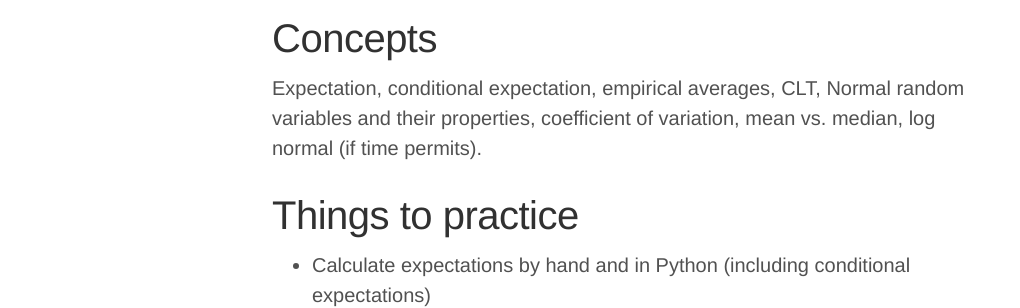
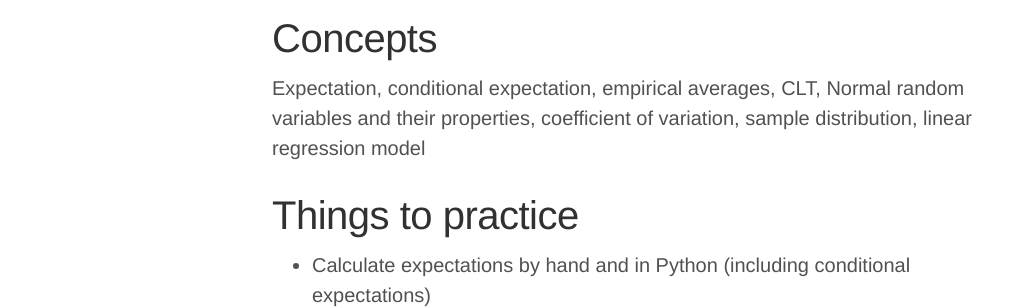
Before and after one commit to elevien/math50_2025, a Jekyll site: the page built from unit2.md, in a window 1280 px wide. Shown: the part 823-1131 px from the top of the page, without its empty margins (8-1028 px from the left). Built offline with Jekyll 4.4.1, drawn with Linux system fonts in a browser that asks for light colours.

Commit message:
Updated unit2 to reflect what was covered last week

```diff
--- a/unit2.md
+++ b/unit2.md
@@ -17,7 +17,7 @@ Material:
 
 # Concepts
 
-Expectation, conditional expectation, empirical averages, CLT, Normal random variables and their properties, coefficient of variation, mean vs. median, log normal (if time permits).
+Expectation, conditional expectation, empirical averages, CLT, Normal random variables and their properties, coefficient of variation, sample distribution, linear regression model
 
 # Things to practice
 
```
